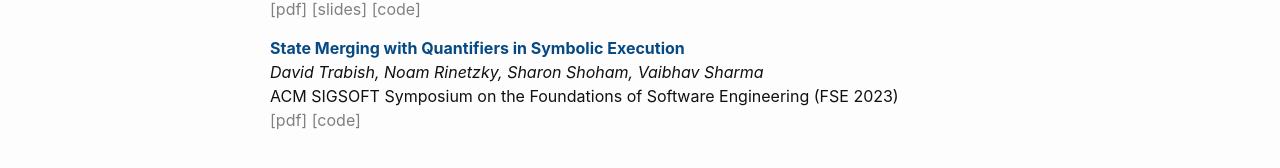
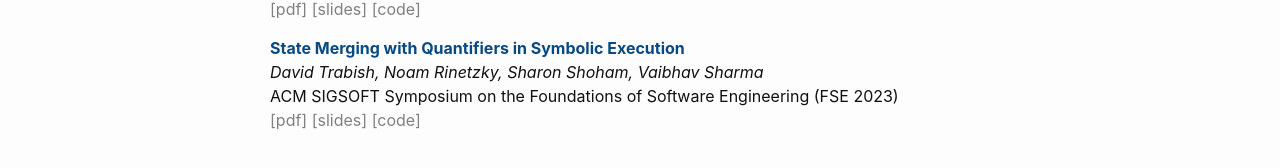
Before and after one commit to davidtr1037/davidtr1037.github.io, a Jekyll site: the page built from publications.md, in a window 1280 px wide. Shown: the part 678-846 px from the top of the page. Built offline with Jekyll 4.4.1, drawn with Linux system fonts in a browser that asks for light colours.

Commit message:
adding slides

```diff
--- a/publications.md
+++ b/publications.md
@@ -43,4 +43,5 @@
 _David Trabish, Noam Rinetzky, Sharon Shoham, Vaibhav Sharma_
 ACM SIGSOFT Symposium on the Foundations of Software Engineering (FSE 2023)
 [<span style="color:grey">[pdf]</span>](/files/fse23main-p381-p-20e978691c-72421-final.pdf)
+[<span style="color:grey">[slides]</span>](/files/fse-2023.pdf)
 [<span style="color:grey">[code]</span>](https://github.com/davidtr1037/klee-quantifiers)
```
Also changed, not shown: 1 other file.
